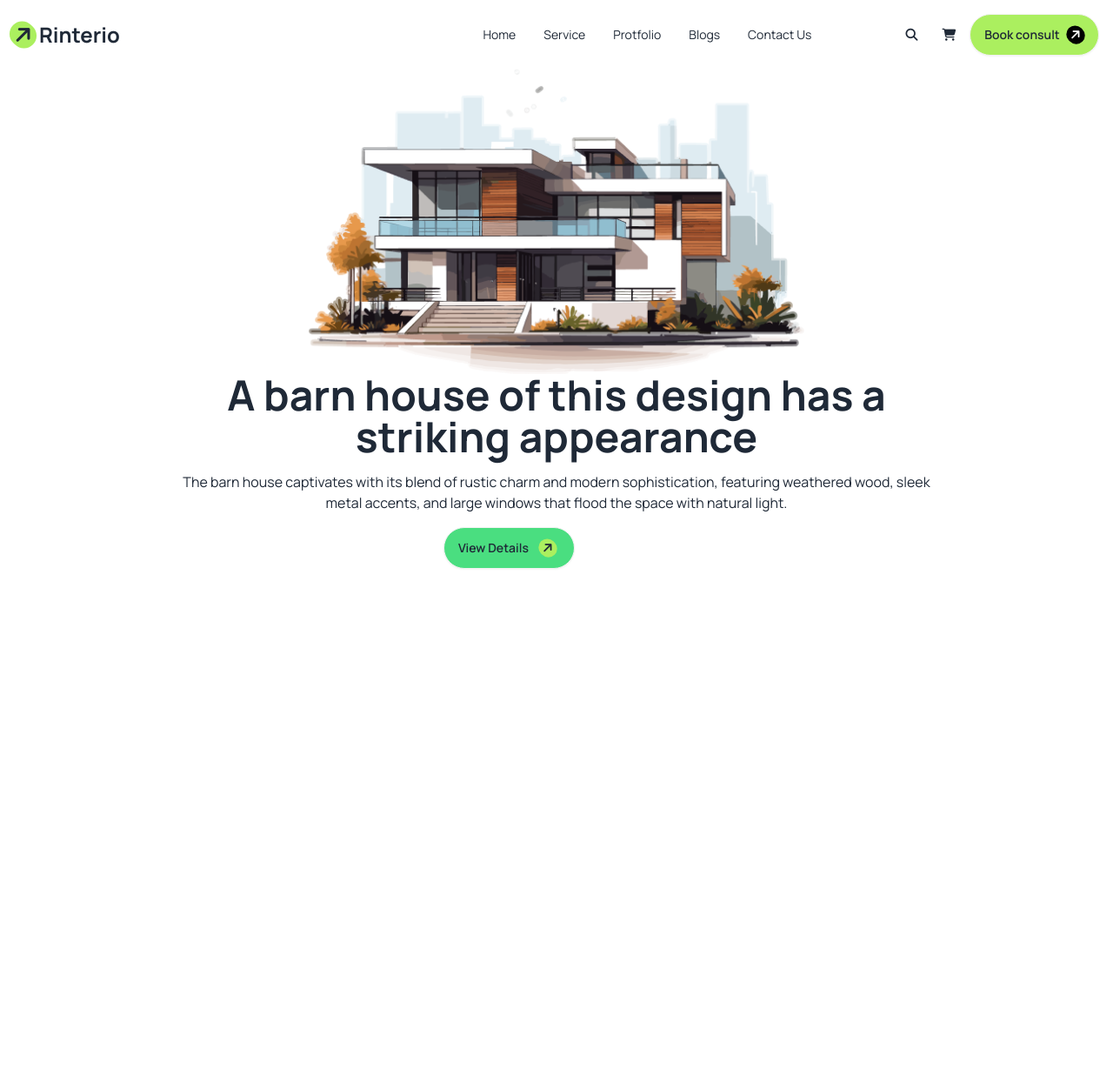
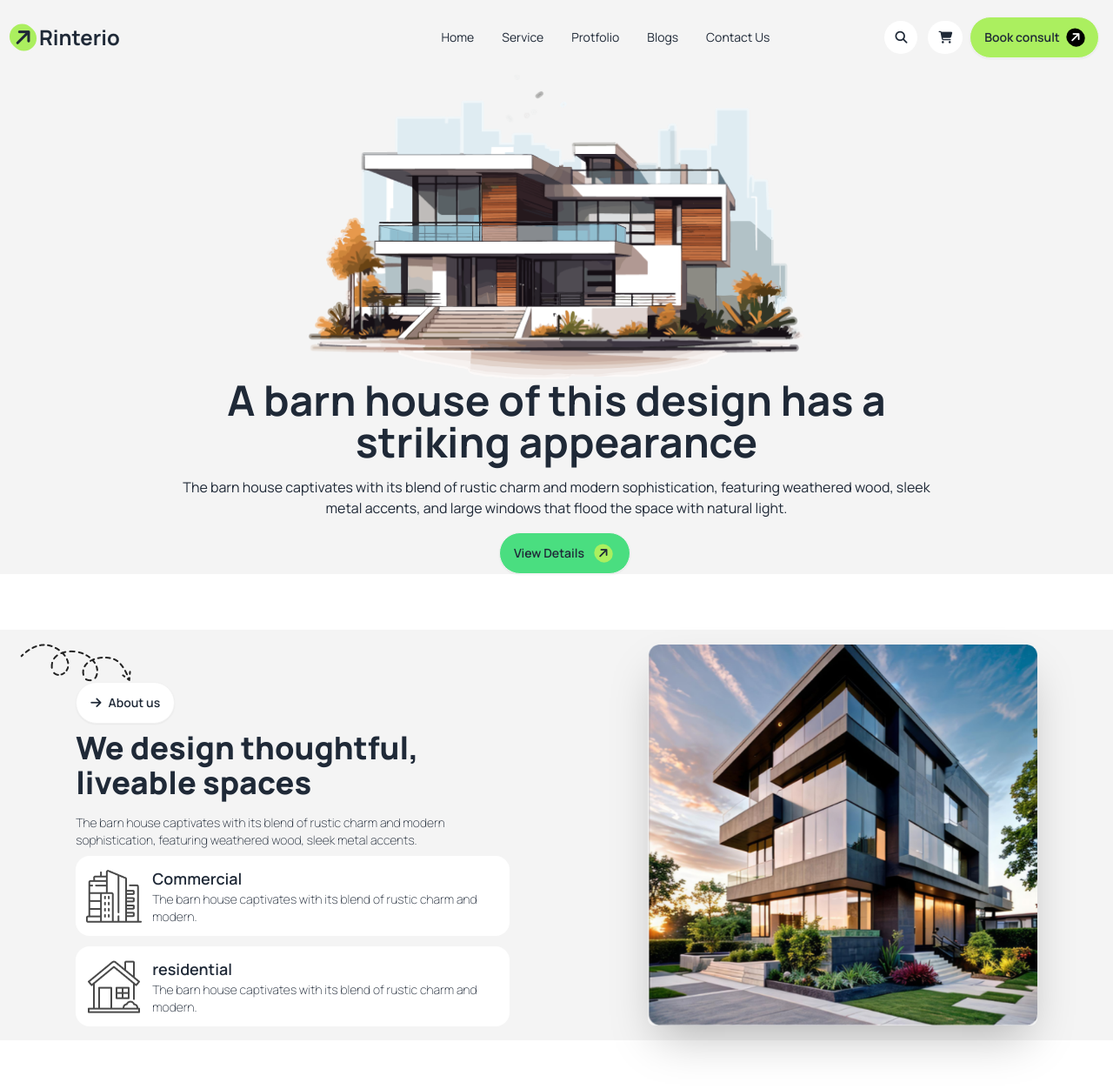
Before and after one commit to saikat1076/Assignment-3, a plain HTML site: page index.html in a window 1280 px wide. Shown: the top 1252 px of the page at 87% size. Before the commit the page ends 800 px from the top, so only its background shows below. Drawn offline with nearby package versions, Linux system fonts and the light colour scheme.

Commit message:
add section-1

```diff
--- a/index.html
+++ b/index.html
@@ -1,5 +1,5 @@
 <!DOCTYPE html>
-<html lang="en">
+<html lang="en" data-theme="light">
 <head>
     <meta charset="UTF-8">
     <meta name="viewport" content="width=device-width, initial-scale=1.0">
@@ -29,6 +29,7 @@
               colors: {
                 clifford: '#da373d',
                 'green-primary': 'rgb(171, 239, 95)',
+                'white-primary': '#F4F4F4',
               },
             },
           },
@@ -36,9 +37,9 @@
     </script>
 </head>
 <body class="font-manrope">
-    <header class="lg:container mx-auto bg-white-primary">
+    <header class="lg:container md:mx-auto mx-1 bg-white-primary">
         <nav>
-            <div class="navbar bg-base-100 justify-between">
+            <div class="navbar justify-between">
                 <div class="navbar-start lg:flex-1">
                 <a class="text-2xl font-bold"><i class="fa-solid fa-arrow-right bg-green-primary rounded-full -rotate-45 p-1 mx-1"></i>Rinterio</a>
                 </div>
@@ -52,15 +53,15 @@
                     <li><a>Contact Us</a></li>
                   </ul>
                 </div>
-                <div class="navber-end hidden lg:flex ml-16">
+                <div class="navber-end hidden lg:flex ml-24">
                     <ul class="menu menu-horizontal px-2 items-center">
-                        <li><a class="rounded-full p-3 bg-white"><i class="fa-solid fa-magnifying-glass"></i></a></li>
-                        <li><a><i class="fa-solid fa-cart-shopping"></i></a></li>
+                        <li><a class="rounded-full p-3 m-1 bg-white"><i class="fa-solid fa-magnifying-glass"></i></a></li>
+                        <li><a class="m-2 rounded-full p-3 bg-white"><i class="fa-solid fa-cart-shopping"></i></a></li>
                         <li><a class="btn bg-green-primary rounded-full">Book  consult<i class="fa-solid fa-arrow-right bg-black text-white rounded-full -rotate-45 p-1"></i></a></li>
                     </ul>
                 </div>
                 <div class="dropdown">
-                    <div tabindex="0" role="button" class="btn btn-ghost mr-5 lg:hidden">
+                    <div tabindex="0" role="button" class="btn rounded-full p-3 bg-white mr-5 lg:hidden">
                       <svg
                         xmlns="http://www.w3.org/2000/svg"
                         class="h-5 w-5"
@@ -90,8 +91,42 @@
           <img  class="lg:mx-auto" src="assets/banner.png" alt="">
           <h1 class="text-center lg:text-5xl text-4xl font-bold">A barn house of this design has a striking appearance</h1>
           <p class="text-center py-4">The barn house captivates with its blend of rustic charm and modern sophistication, featuring weathered wood, sleek metal accents, and large windows that flood the space with natural light.</p>
-            <button class="bg-green-400 btn text-center lg:ml-80 ml-28 rounded-3xl">View Details<i class="fa-solid fa-arrow-right bg-green-primary rounded-full -rotate-45 p-1 mx-1"></i></button>
+            <button class="bg-green-400 btn text-center lg:ml-96 ml-28 rounded-3xl">View Details<i class="fa-solid fa-arrow-right bg-green-primary rounded-full -rotate-45 p-1 mx-1"></i></button>
         </div>
     </header>
+    <main class="bg-white-primary">
+      <section class="lg:container mx-auto my-16">
+      <div class="hero">
+          <div class="hero-content flex-col-reverse lg:flex-row-reverse lg:justify-around">
+            <img
+              src="assets/Rectangle.png"
+              class="lg:max-w-md max-w-sm rounded-lg shadow-2xl" />
+              <div class="lg:w-2/5">
+                <img class="lg:-ml-16 hidden lg:flex" src="assets/Vector.png" alt="">
+                <button class="btn lg:m-0 ml-28 bg-white rounded-full mx-auto"><i class="fa-solid fa-arrow-right"></i>About us</button>
+                <h1 class="lg:text-4xl text-3xl lg:text-start text-center font-extrabold py-2">We design thoughtful, liveable spaces</h1>
+                <p class="py-2 text-sm font-extralight">The barn house captivates with its blend of rustic charm and
+                  modern sophistication, featuring weathered wood, sleek metal accents.</p>
+                <div class="flex w-full flex-col border-opacity-50 gap-y-3">
+                  <div class="card rounded-box bg-white flex-row gap-x-3 p-3 place-items-center">
+                    <img src="assets/commercial.png" alt="">
+              <div>
+                      <h4 class="text-lg font-semibold">Commercial</h4>
+                      <p class="text-sm font-extralight">The barn house captivates with its blend of rustic charm and modern.</p>
+                    </div>
+                  </div>
+                  <div class="card rounded-box bg-white flex-row gap-x-3 p-3 place-items-center">
+                    <img src="assets/residential.png" alt="">
+                    <div>
+                      <h4 class="text-lg font-semibold">residential</h4>
+                      <p class="text-sm font-extralight">The barn house captivates with its blend of rustic charm and modern.</p>
+                    </div>
+                  </div>
+              </div>
+            </div>
+          </div>
+      </div>
+    </section>
+    </main>
 </body>
 </html>
```
